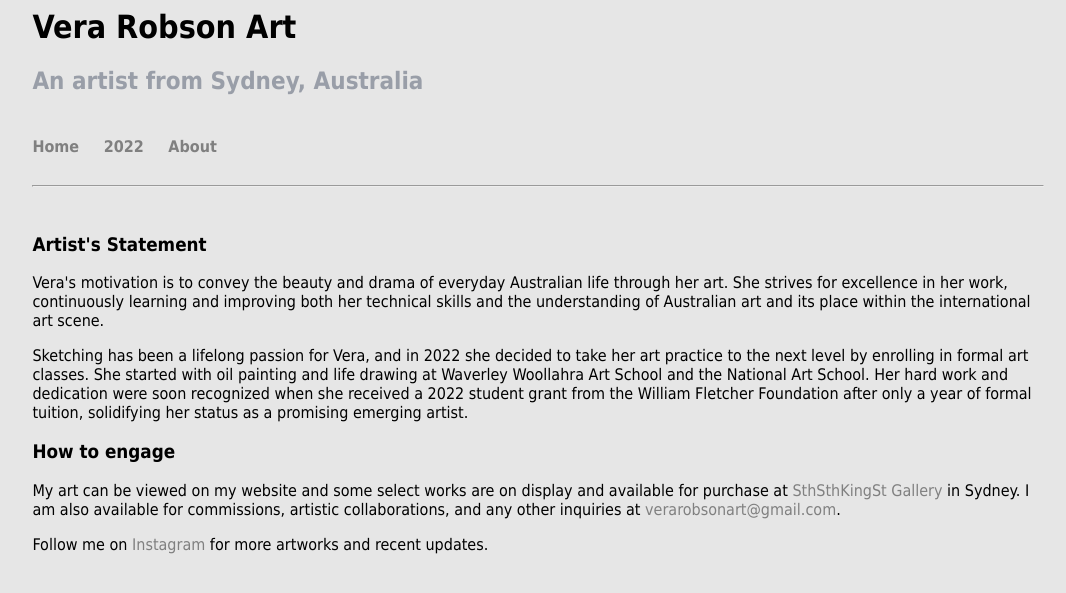
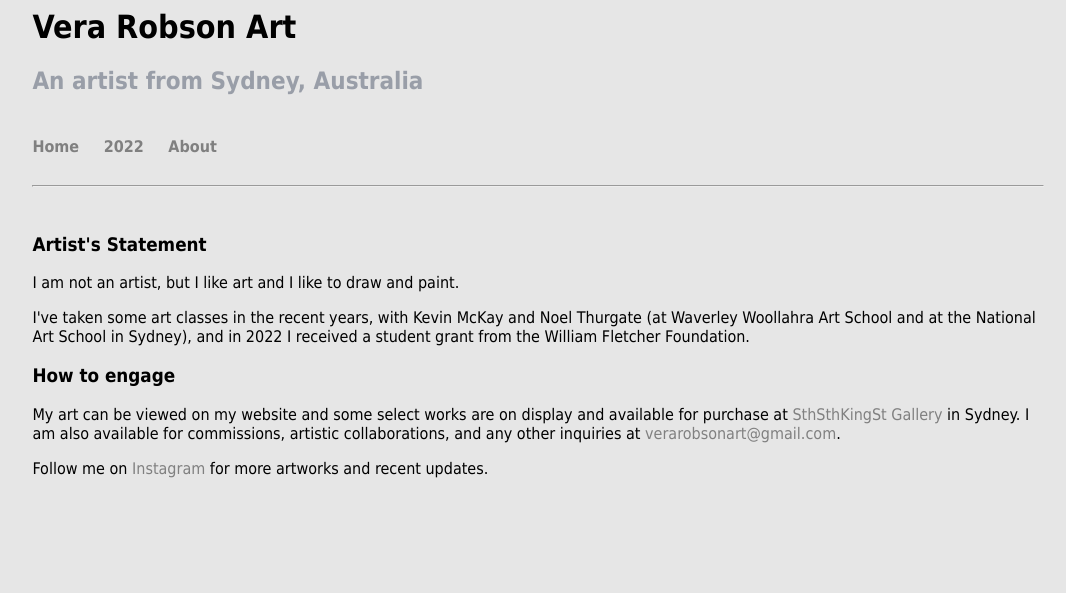
Before and after one commit to verarobsonart/verarobsonart.github.io, a Jekyll site: the page built from about.md, in a window 1280 px wide. Shown: the top 593 px of the page, without its empty margins (102-1168 px from the left). Built offline with Jekyll 4.4.1, drawn with Linux system fonts in a browser that asks for light colours.

Commit message:
Update about.md

```diff
--- a/about.md
+++ b/about.md
@@ -2,11 +2,11 @@
 layout: default
 ---
 
-<h3> Artist's Statement </h3>
+<h3> Artist's Statement</h3>
 
-<p>Vera's motivation is to convey the beauty and drama of everyday Australian life through her art. She strives for excellence in her work, continuously learning and improving both her technical skills and the understanding of Australian art and its place within the international art scene.</p>
+<p>I am not an artist, but I like art and I like to draw and paint.</p>
 
-<p>Sketching has been a lifelong passion for Vera, and in 2022 she decided to take her art practice to the next level by enrolling in formal art classes. She started with oil painting and life drawing at Waverley Woollahra Art School and the National Art School. Her hard work and dedication were soon recognized when she received a 2022 student grant from the William Fletcher Foundation after only a year of formal tuition, solidifying her status as a promising emerging artist.</p>
+<p>I've taken some art classes in the recent years, with Kevin McKay and Noel Thurgate (at Waverley Woollahra Art School and at the National Art School in Sydney), and in 2022 I received a student grant from the William Fletcher Foundation.</p>
 
 
 <h3>How to engage</h3>
```
